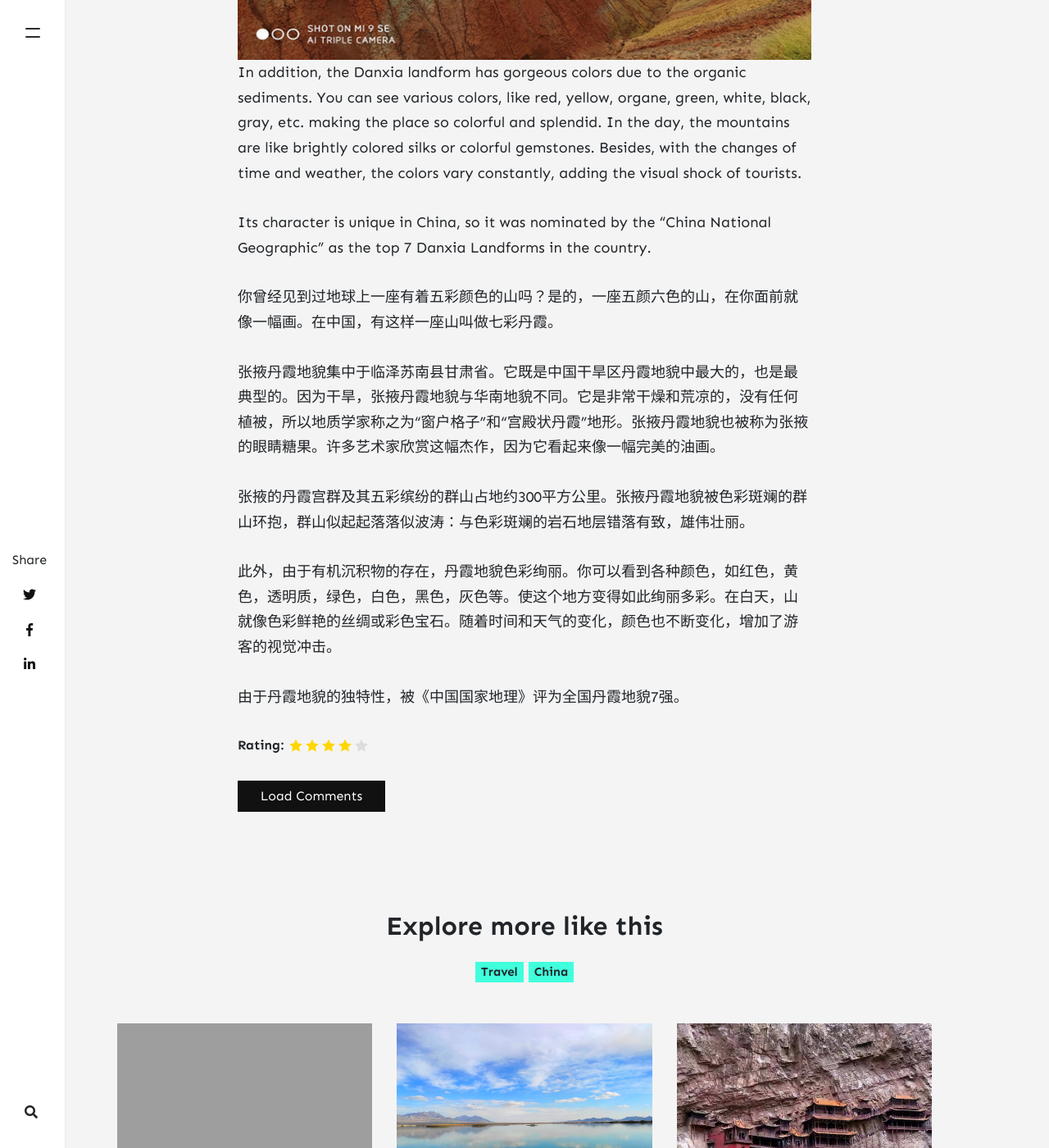
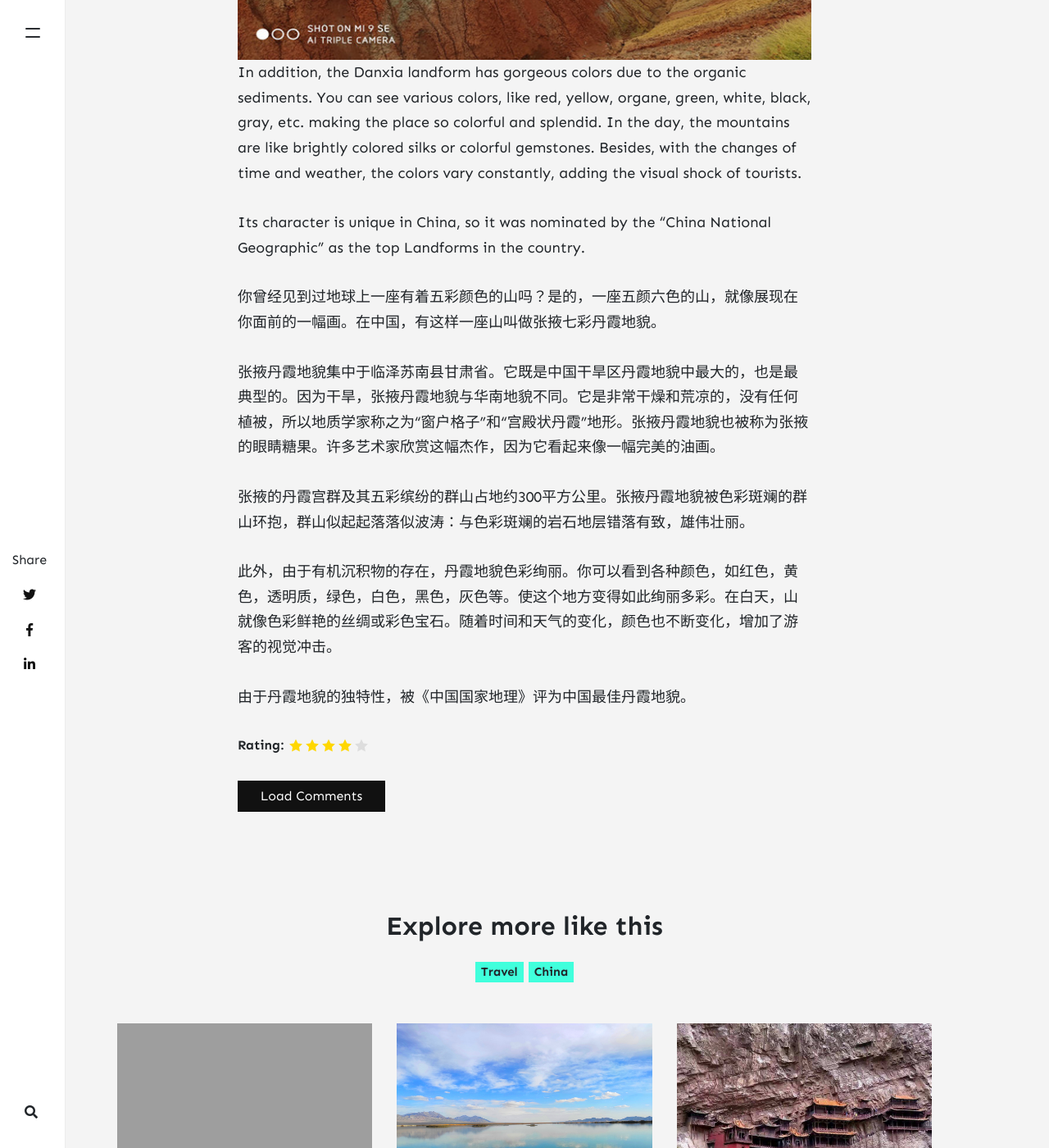
Before and after one commit to rainbow-ux/traveler-blog.github.io, a Jekyll site: the page built from _posts/2019-10-07-colorful-danxia.md, in a window 1280 px wide and 1400 px high, scrolled down 2099 px. Shown: the whole window at 82% size. Built offline with Jekyll 4.4.1, drawn with Linux system fonts in a browser that asks for light colours; nearby versions of some CDN libraries; comment, search, counter and statistics services are not loaded; some of the changed text lies outside the part shown.

Commit message:
Update 2019-10-07-colorful-danxia.md

```diff
--- a/_posts/2019-10-07-colorful-danxia.md
+++ b/_posts/2019-10-07-colorful-danxia.md
@@ -8,7 +8,7 @@
 comments: true
 rating: 4
 ---
-Have you ever seen one colorful mountain on the earth? Yes, a mountain with all kinds of colors, looks like a painting in front of you. In China, there is such a mountain called colorful Danxia.
+Have you ever seen one colorful mountain on the earth? Yes, a mountain with all kinds of colors, looks like a painting in front of you. In China, there is such a mountain called  Zhangye colorful Danxia.
 
 Zhangye Danxia Landform is concentrated predominantly in Linze and Sunan counties in Gansu Province. It is both the largest and the most typical of China's arid area danxia landforms. Because of aridity, the Zhangye Danxia Landform differs from that of south China. It is very dry and desolate, without any vegetation, so geologists call this "window lattice and palace-shaped Danxia topography”. The Zhangye Danxia landform is also known as the eye candy of Zhangye. Many artists admire this masterpiece as it appears like a perfect painting on canvas.
 
@@ -17,9 +17,9 @@
 ![colormountain01](https://rainbow-ux.github.io/traveler-blog.github.io/assets/images/2019-10-07/2019-10-07-colorful-mountain-03.jpg)
 In addition, the Danxia landform has gorgeous colors due to the organic sediments. You can see various colors, like red, yellow, organe, green, white, black, gray, etc. making the place so colorful and splendid. In the day, the mountains are like brightly colored silks or colorful gemstones. Besides, with the changes of time and weather, the colors vary constantly, adding the visual shock of tourists.
 
-Its character is unique in China, so it was nominated by the "China National Geographic" as the top 7 Danxia Landforms in the country.
+Its character is unique in China, so it was nominated by the "China National Geographic" as the top Landforms in the country.
 
-你曾经见到过地球上一座有着五彩颜色的山吗？是的，一座五颜六色的山，在你面前就像一幅画。在中国，有这样一座山叫做七彩丹霞。
+你曾经见到过地球上一座有着五彩颜色的山吗？是的，一座五颜六色的山，就像展现在你面前的一幅画。在中国，有这样一座山叫做张掖七彩丹霞地貌。
 
 张掖丹霞地貌集中于临泽苏南县甘肃省。它既是中国干旱区丹霞地貌中最大的，也是最典型的。因为干旱，张掖丹霞地貌与华南地貌不同。它是非常干燥和荒凉的，没有任何植被，所以地质学家称之为“窗户格子”和“宫殿状丹霞”地形。张掖丹霞地貌也被称为张掖的眼睛糖果。许多艺术家欣赏这幅杰作，因为它看起来像一幅完美的油画。
 
@@ -28,4 +28,4 @@
 此外，由于有机沉积物的存在，丹霞地貌色彩绚丽。你可以看到各种颜色，如红色，黄色，透明质，绿色，白色，黑色，灰色等。使这个地方变得如此绚丽多彩。在白天，山就像色彩鲜艳的丝绸或彩色宝石。随着时间和天气的变化，颜色也不断变化，增加了游客的视觉冲击。
 
 
-由于丹霞地貌的独特性，被《中国国家地理》评为全国丹霞地貌7强。
+由于丹霞地貌的独特性，被《中国国家地理》评为中国最佳丹霞地貌。
```
